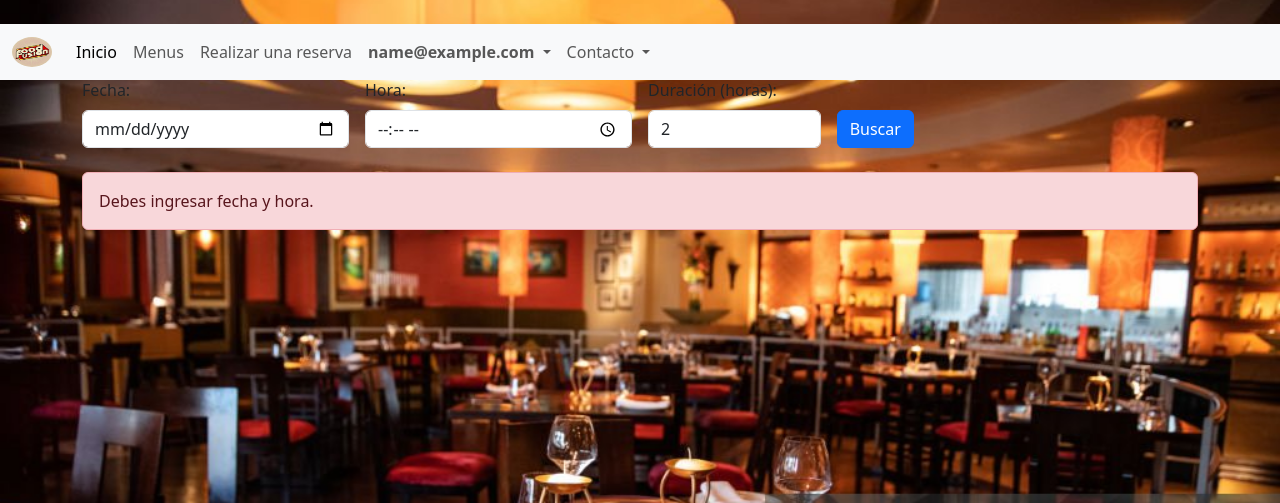
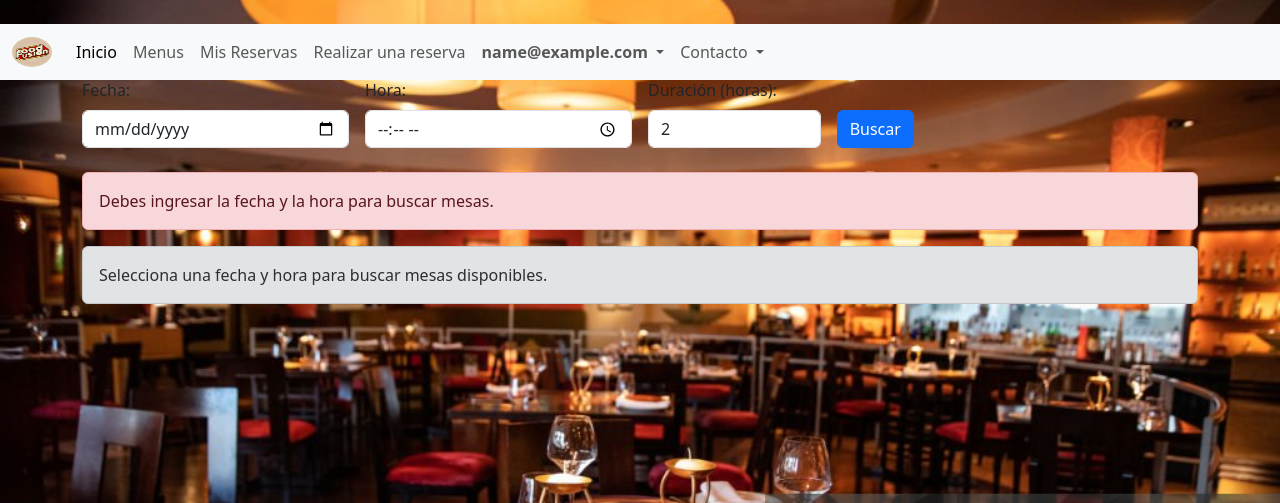
Before and after one commit to Jinwoh/foodfusion, a Django app: page /mesas/ in a window 1280 px wide. Shown: the top 503 px of the page. Run offline with Django 5.2, Linux system fonts and the light colour scheme; the visitor is signed in with stand-in values (Sample User, id 1).

Commit message:
App funciona, falta realizar muchas modificaciones para que este pulido

```diff
--- a/reservas/templates/home.html
+++ b/reservas/templates/home.html
@@ -21,7 +21,8 @@
               <a class="nav-link active" aria-current="page" href="{% url 'home' %}">Inicio</a>
               <a class="nav-link" href="{% url 'menus' %}">Menus</a>
               {% if user.is_authenticated %}
-              <a class="nav-link" href="#">Realizar una reserva</a>
+              <a class="nav-link" href="{% url 'mis_reservas' %}">Mis Reservas</a>
+              <a class="nav-link" href="{% url 'mesas_disponibles' %}">Realizar una reserva</a>
               <li class="nav-item dropdown">
                 <a class="nav-link dropdown-toggle" href="#" role="button" data-bs-toggle="dropdown" aria-expanded="false">
                   <strong >{{ user.email }}</strong>
--- a/reservas/templates/mesas_disponibles.html
+++ b/reservas/templates/mesas_disponibles.html
@@ -4,6 +4,7 @@
 <div class="container mt-4">
     <h2 class="mb-3">Mesas disponibles</h2>
 
+    <!-- Formulario para buscar disponibilidad -->
     <form method="get" class="row g-3 mb-4">
         <div class="col-md-3">
             <label for="fecha" class="form-label">Fecha:</label>
@@ -15,39 +16,47 @@
         </div>
         <div class="col-md-2">
             <label for="duracion" class="form-label">Duración (horas):</label>
-            <input type="number" id="duracion" name="duracion" class="form-control" value="{{ request.GET.duracion|default:2 }}" min="1" max="5">
+            <input type="number" id="duracion" name="duracion" class="form-control" value="{{ request.GET.duracion|default:2 }}" min="1" max="5" required>
         </div>
         <div class="col-md-2 align-self-end">
             <button type="submit" class="btn btn-primary">Buscar</button>
         </div>
     </form>
 
+    <!-- Mensajes de error -->
     {% if error %}
         <div class="alert alert-danger">{{ error }}</div>
     {% endif %}
 
+    <!-- Resultados -->
     {% if mesas %}
         <div class="row">
             {% for mesa in mesas %}
             <div class="col-md-4 mb-4">
-                <div class="card">
+                <div class="card shadow-sm">
                     <div class="card-body">
                         <h5 class="card-title">Mesa #{{ mesa.numero }}</h5>
                         <p class="card-text">Capacidad: {{ mesa.capacidad }}</p>
+
+                        <!-- Formulario de reserva -->
                         <form method="post" action="{% url 'reservar_mesa' mesa.id %}">
                             {% csrf_token %}
                             <input type="hidden" name="fecha" value="{{ fecha }}">
                             <input type="hidden" name="hora" value="{{ hora }}">
                             <input type="hidden" name="duracion" value="{{ duracion }}">
-                            <button type="submit" class="btn btn-success">Reservar</button>
+                            <button type="submit" class="btn btn-success w-100">Reservar</button>
                         </form>
                     </div>
                 </div>
             </div>
             {% endfor %}
         </div>
-    {% elif request.GET.fecha %}
+
+    {% elif request.GET.fecha and request.GET.hora %}
         <div class="alert alert-info">No hay mesas disponibles en ese horario.</div>
+
+    {% else %}
+        <div class="alert alert-secondary">Selecciona una fecha y hora para buscar mesas disponibles.</div>
     {% endif %}
 </div>
 {% endblock %}
--- a/reservas/urls.py
+++ b/reservas/urls.py
@@ -12,6 +12,5 @@ urlpatterns = [
     path('reservar/<int:mesa_id>/', views.reservar_mesa, name='reservar_mesa'),
     path('eliminar-cuenta/', views.eliminar_cuenta, name='eliminar_cuenta'),
     path('editar_datos/', views.editar_datos, name='editar_datos'),
-    path('historial_clientes/', views.historial_clientes, name='historial_clientes'),
-
+    path('mis-reservas/', views.mis_reservas, name='mis_reservas'),
 ]
--- a/reservas/views.py
+++ b/reservas/views.py
@@ -1,15 +1,13 @@
 from django.db import IntegrityError
-from django.shortcuts import redirect, render
+from django.shortcuts import get_object_or_404, redirect, render
 from django.contrib import messages
 from django.contrib.auth.models import User
 from django.contrib.auth import authenticate, logout, login as auth_login
 from django.contrib.auth.decorators import login_required
-from datetime import datetime, timedelta, timezone
-from .models import ClienteHistorial
-from django.utils import timezone
+from datetime import datetime, timedelta
 from .models import *
 import traceback
-from django.http import HttpResponseForbidden
+from datetime import datetime, timedelta, time
 
 def cliente_required(view_func):
     def wrapper(request, *args, **kwargs):
@@ -60,13 +58,6 @@ def registro(request):
                 telefono=telefono
             )
             cliente.save()
-            ClienteHistorial.objects.create(
-            nombre_apellido=cliente.nombre_apellido,
-            cedula=cliente.cedula,
-            correo=cliente.correo,
-            telefono=cliente.telefono,
-            fecha_registro=datetime.now()
-)
 
             messages.success(request, "Cuenta creada con éxito.")
             auth_login(request, user)
@@ -79,12 +70,6 @@ def registro(request):
 
     return render(request, 'signup.html')
 
-
-# Historial de clientes en cuanto fecha de creación y eliminación de una cuenta.
-@login_required
-def historial_clientes(request):
-    historial = ClienteHistorial.objects.all().order_by('-fecha_registro')
-    return render(request, 'historial_clientes.html', {'historial': historial})
 
 
 # Vista para manejar el inicio de sesión
@@ -134,22 +119,6 @@ def eliminar_cuenta(request):
         try:
             # Obtener cliente
             cliente = Cliente.objects.get(user=user)
-
-            # Actualizar historial antes de eliminar
-            historial = ClienteHistorial.objects.filter(correo=cliente.correo).first()
-            if historial:
-                historial.fecha_eliminacion = timezone.now()
-                historial.save()
-
-            ClienteHistorial.objects.create(
-            nombre_apellido=cliente.nombre_apellido,
-            cedula=cliente.cedula,
-            correo=cliente.correo,
-            telefono=cliente.telefono,
-            echa_registro=timezone.now(),
-            fecha_eliminacion=timezone.now()
-            )
-
             # Eliminar cliente y usuario
             cliente.delete()
             user.delete()
@@ -200,11 +169,7 @@ def mis_datos(request):
                 return render(request, 'mis_datos.html', {'mis_datos': [cliente], 'error': 'Contraseña incorrecta.'})
 
             # Usar timezone.now() correctamente
-            ClienteHistorial.objects.filter(correo=cliente.correo).update(fecha_eliminacion=timezone.now())
-            cliente.delete()
-            request.user.delete()
-            logout(request)
-            return redirect('home')
+
 
     return render(request, 'mis_datos.html', {'mis_datos': [cliente]})
 
@@ -216,33 +181,55 @@ def mis_datos(request):
 
 @login_required
 def mesas_disponibles(request):
-    fecha_str = request.GET.get('fecha')  # formato: YYYY-MM-DD
-    hora_str = request.GET.get('hora')    # formato: HH:MM
-    duracion_horas = int(request.GET.get('duracion', 2))  # duración por defecto: 2h
+    fecha_str = request.GET.get('fecha')
+    hora_str = request.GET.get('hora')
+    duracion_horas = int(request.GET.get('duracion', 2))
 
     if not fecha_str or not hora_str:
-        return render(request, 'mesas_disponibles.html', {'error': 'Debes ingresar fecha y hora.'})
+        return render(request, 'mesas_disponibles.html', {
+            'error': 'Debes ingresar la fecha y la hora para buscar mesas.'
+        })
 
     try:
+        # Combinar fecha y hora
         fecha_hora_inicio = datetime.strptime(f"{fecha_str} {hora_str}", "%Y-%m-%d %H:%M")
         fecha_hora_fin = fecha_hora_inicio + timedelta(hours=duracion_horas)
 
-        # Buscar mesas que NO estén reservadas en el rango solicitado
-        reservas_superpuestas = Reserva.objects.filter(
-            fecha_reserva__range=(fecha_hora_inicio, fecha_hora_fin)
+        # Validación de horario permitido
+        hora_min = time(8, 0)
+        hora_max = time(22, 0)
+
+        if not (hora_min <= fecha_hora_inicio.time() < hora_max):
+            return render(request, 'mesas_disponibles.html', {
+                'error': 'El horario de reserva debe ser entre las 08:00 y las 22:00.'
+            })
+
+        if fecha_hora_fin.time() > hora_max:
+            return render(request, 'mesas_disponibles.html', {
+                'error': 'La duración excede el horario máximo permitido (22:00).'
+            })
+
+        # Buscar IDs de mesas que estén ocupadas en el rango
+        reservas_conflicto = Reserva.objects.filter(
+            fecha_inicio__lt=fecha_hora_fin,
+            fecha_fin__gt=fecha_hora_inicio
         ).values_list('mesa_id', flat=True)
 
-        mesas = Mesa.objects.exclude(id__in=reservas_superpuestas)
+        # Excluir esas mesas
+        mesas_disponibles = Mesa.objects.exclude(id__in=reservas_conflicto)
 
         return render(request, 'mesas_disponibles.html', {
-            'mesas': mesas,
+            'mesas': mesas_disponibles,
             'fecha': fecha_str,
             'hora': hora_str,
             'duracion': duracion_horas,
         })
 
     except ValueError:
-        return render(request, 'mesas_disponibles.html', {'error': 'Formato de fecha u hora inválido'})
+        return render(request, 'mesas_disponibles.html', {
+            'error': 'Formato de fecha u hora inválido.'
+        })
+
 
 @login_required
 @cliente_required
@@ -252,26 +239,44 @@ def reservar_mesa(request, mesa_id):
         hora_str = request.POST.get('hora')
         duracion = int(request.POST.get('duracion', 2))
 
-        fecha_hora_inicio = datetime.strptime(f"{fecha_str} {hora_str}", "%Y-%m-%d %H:%M")
-        fecha_hora_fin = fecha_hora_inicio + timedelta(hours=duracion)
+        try:
+            fecha_hora_inicio = datetime.strptime(f"{fecha_str} {hora_str}", "%Y-%m-%d %H:%M")
+            fecha_hora_fin = fecha_hora_inicio + timedelta(hours=duracion)
 
-        # Verifica si la mesa está libre en ese rango
-        reservas_superpuestas = Reserva.objects.filter(
-            mesa_id=mesa_id,
-            fecha_reserva__range=(fecha_hora_inicio, fecha_hora_fin)
-        )
-        if reservas_superpuestas.exists():
-            return render(request, 'reserva_error.html', {'error': 'La mesa ya está reservada en ese horario.'})
+            # Verificar disponibilidad
+            reservas_conflicto = Reserva.objects.filter(
+                mesa_id=mesa_id,
+                fecha_inicio__lt=fecha_hora_fin,
+                fecha_fin__gt=fecha_hora_inicio
+            )
+            if reservas_conflicto.exists():
+                return render(request, 'reserva_error.html', {'error': 'La mesa ya está reservada en ese horario.'})
 
-        try:
-            cliente = Cliente.objects.get(correo=request.user.email)
+            cliente = get_object_or_404(Cliente, user=request.user)
+            mesa = get_object_or_404(Mesa, pk=mesa_id)
 
-            reservar = Reserva.objects.create(
-                fecha_reserva=fecha_hora_inicio,
+            Reserva.objects.create(
+                fecha_inicio=fecha_hora_inicio,
+                fecha_fin=fecha_hora_fin,
                 cliente=cliente,
-                mesa_id=mesa_id
+                mesa=mesa
             )
-            return redirect('home')  # O a una página de confirmación
 
-        except Cliente.DoesNotExist:
-            return render(request, 'reserva_error.html', {'error': 'No se encontró el cliente.'})
+            messages.success(request, 'Reserva realizada con éxito.')
+            return redirect('home')  # O redirigir a una página de confirmación
+
+        except Exception as e:
+            return render(request, 'reserva_error.html', {'error': 'Error al procesar la reserva.'})
+
+    return redirect('mesas_disponibles')
+
+
+@login_required
+def mis_reservas(request):
+    cliente = get_object_or_404(Cliente, user=request.user)
+
+    reservas = Reserva.objects.filter(cliente=cliente).order_by('-fecha_inicio')
+
+    return render(request, 'mis_reservas.html', {
+        'reservas': reservas
+    })
```
Also changed, not shown: reservas/admin.py (+5 -15 lines), reservas/models.py (+13 -37 lines), reservas/templates/historial_clientes.html (deleted, +0 -36 lines), reservas/templates/mis_reservas.html (added, +30 -0 lines), reservas/migrations/0001_initial.py, reservas/migrations/0002_clientehistorial.py (deleted), 1 other file.
